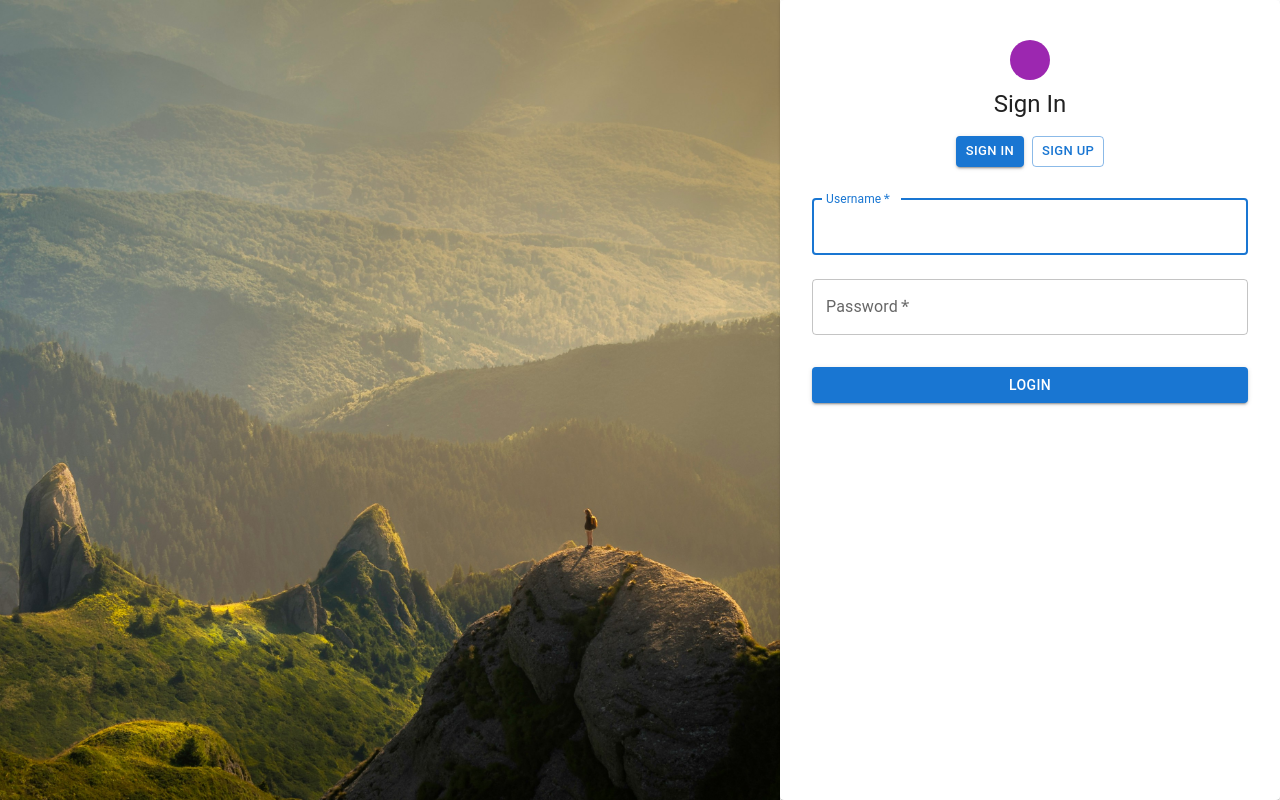
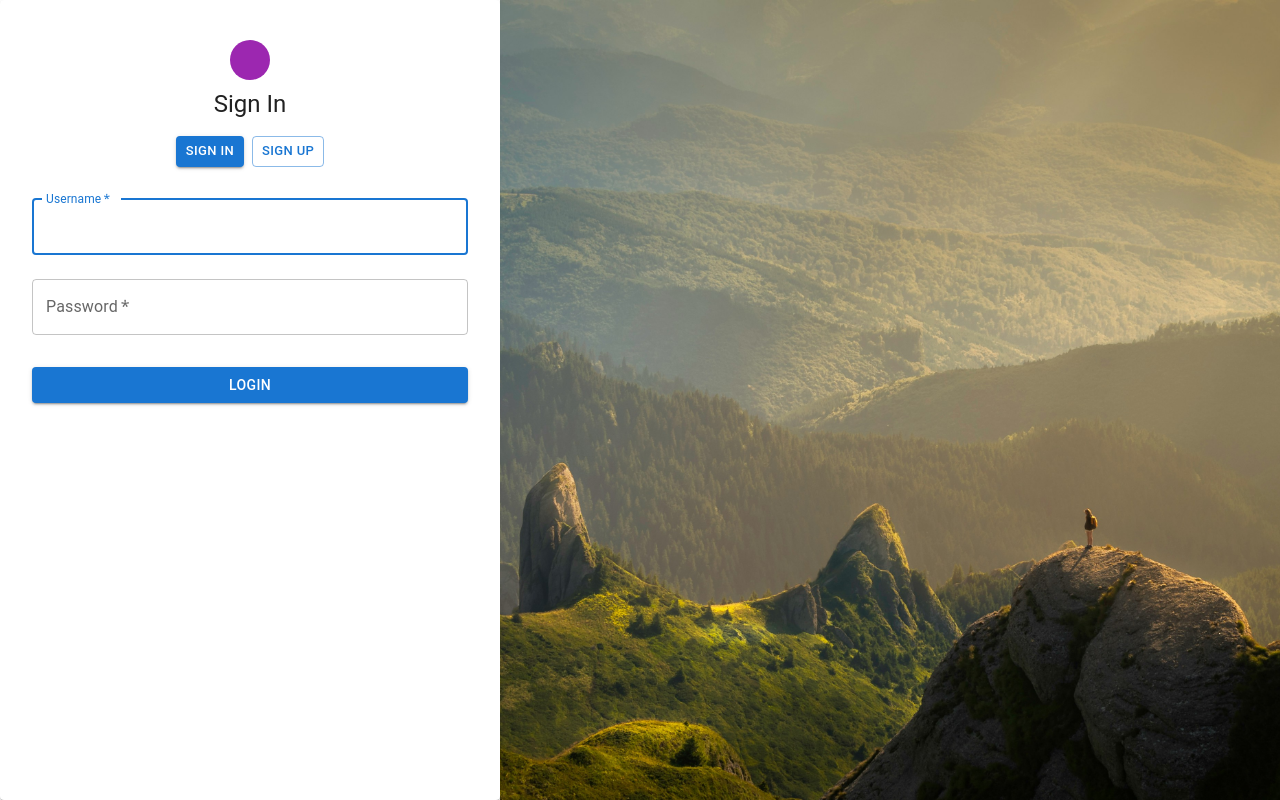
Before and after one commit to Hrishikesh4444/Video-Call, a React (Vite) app in the folder frontend/: page /auth in a window 1280 px wide. Built offline with nearby package versions, Linux system fonts and the light colour scheme; some icons are missing.

Commit message:
changed some code

```diff
--- a/frontend/src/pages/authentication/authentication.jsx
+++ b/frontend/src/pages/authentication/authentication.jsx
@@ -50,26 +50,18 @@ export default function Authentication() {
     <ThemeProvider theme={defaultTheme}>
       <CssBaseline />
 
-      {/* OUTER FLEX-CONTAINER */}
+
       <Box
         sx={{
           display: "flex",
+          flexWrap: { xs: "wrap", sm: "nowrap" },
           height: "100vh",
           width: "100vw",
-          overflow: "hidden",
+
         }}
       >
-        {/* LEFT PANEL: background image */}
-        <Box
-          sx={{
-            flexBasis: { xs: "50%", sm: "40%", md: "70%" },
-            minHeight: "100vh",
-            backgroundImage: `url("/urban-vintage.jpg")`,
-            backgroundRepeat: "no-repeat",
-            backgroundSize: "cover",
-            backgroundPosition: "center",
-          }}
-        />
+
+
 {/*
         <Box
           sx={{
@@ -169,6 +161,16 @@ export default function Authentication() {
               </Box>
             </Box>
           </Paper>
+          <Box
+          sx={{
+            flexBasis: { xs: "100%", sm: "40%", md: "70%" },
+            minHeight: "50vh",
+            backgroundImage: `url("/urban-vintage.jpg")`,
+            backgroundRepeat: "no-repeat",
+            backgroundSize: "cover",
+            backgroundPosition: "center",
+          }}
+        />
         {/* </Box> */}
       </Box>
 
```
